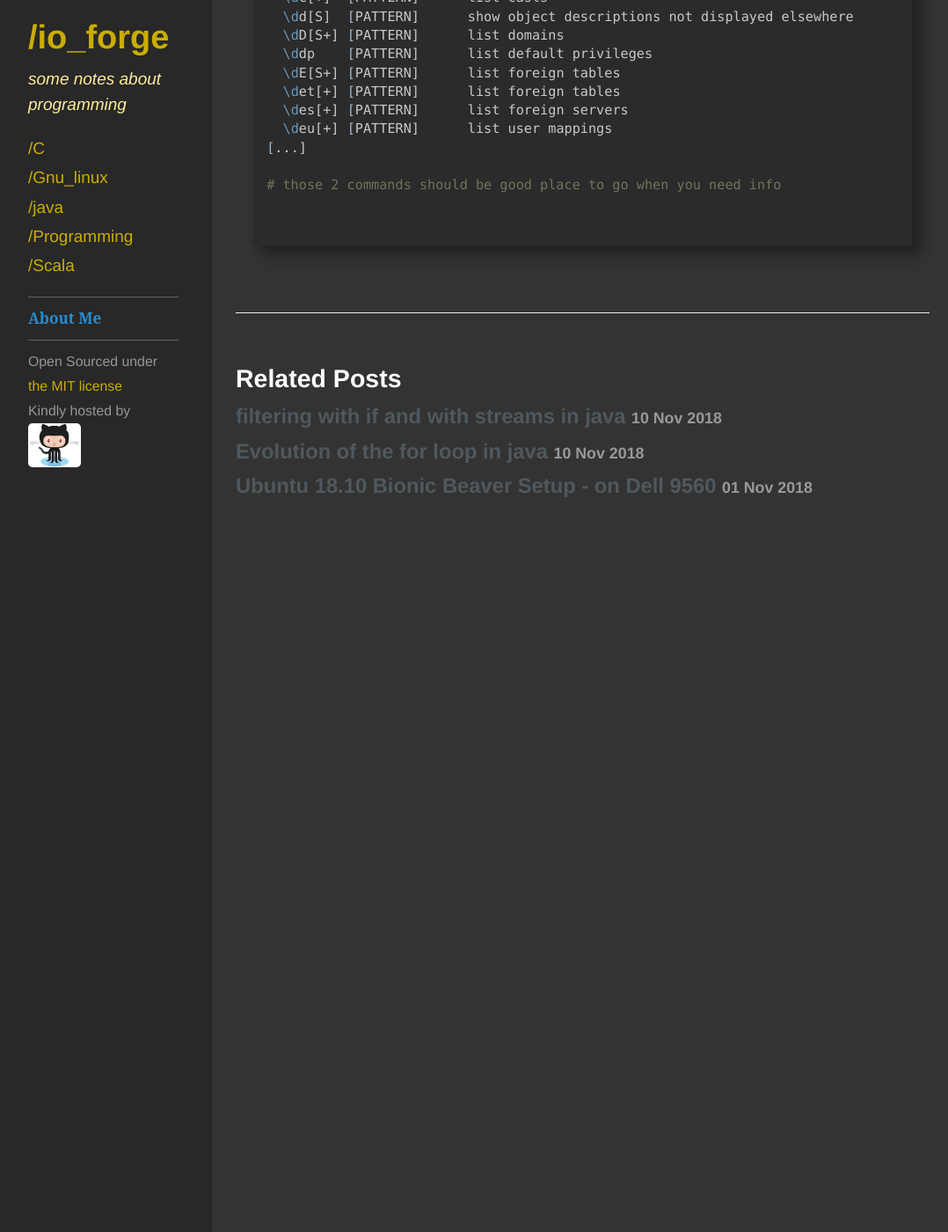
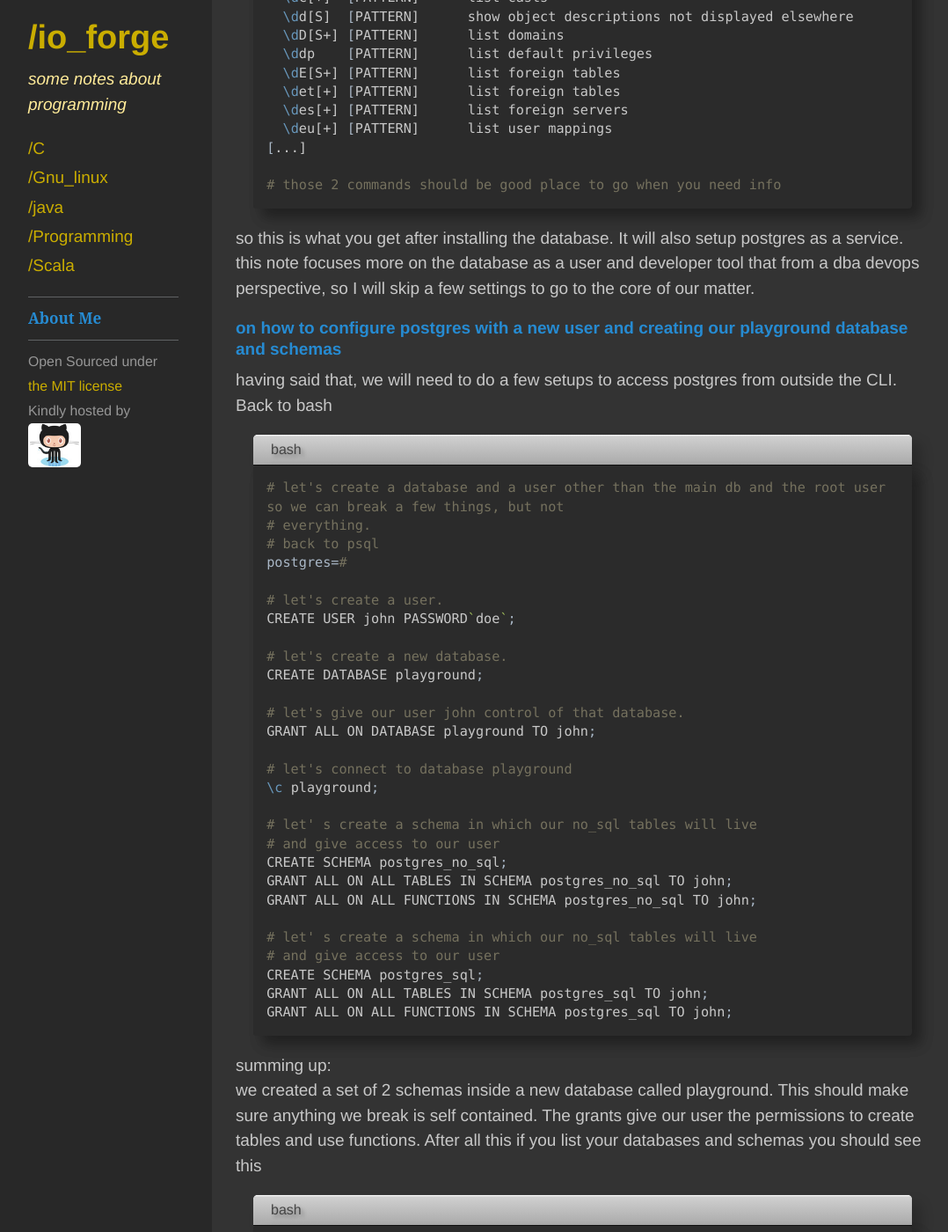
Before and after one commit to JohnnyXavier/johnnyxavier.github.io, a Jekyll site: the page built from _posts/2018-11-26-postgres-nosql-1.md, in a window 1280 px wide and 1400 px high, scrolled down 3448 px. Shown: the whole window at 88% size, without its empty margins (6-1084 px from the left). Built offline with Jekyll 4.4.1, drawn with Linux system fonts in a browser that asks for light colours; comment, search, counter and statistics services are not loaded; before the commit the page ends 4155 px from its top, so only the background shows below that; some of the changed text lies outside the part shown.

````diff
--- a/_posts/2018-11-26-postgres-nosql-1.md
+++ b/_posts/2018-11-26-postgres-nosql-1.md
@@ -138,6 +138,83 @@
 [...]
 
 # those 2 commands should be good place to go when you need info
+```
 
+so this is what you get after installing the database. It will also setup postgres as a service.
+this note focuses more on the database as a user and developer tool that from a dba devops perspective, so I will
+skip a few settings to go to the core of our matter.
 
+##### on how to configure postgres with a new user and creating our playground database and schemas
+having said that, we will need to do a few setups to access postgres from outside the CLI. Back to bash
+###### bash
+```bash
+# let's create a database and a user other than the main db and the root user so we can break a few things, but not
+# everything.
+# back to psql
+postgres=#
+
+# let's create a user.
+CREATE USER john PASSWORD`doe`;
+
+# let's create a new database.
+CREATE DATABASE playground;
+
+# let's give our user john control of that database.
+GRANT ALL ON DATABASE playground TO john;
+
+# let's connect to database playground
+\c playground;
+
+# let' s create a schema in which our no_sql tables will live
+# and give access to our user
+CREATE SCHEMA postgres_no_sql;
+GRANT ALL ON ALL TABLES IN SCHEMA postgres_no_sql TO john;
+GRANT ALL ON ALL FUNCTIONS IN SCHEMA postgres_no_sql TO john;
+
+# let' s create a schema in which our no_sql tables will live
+# and give access to our user
+CREATE SCHEMA postgres_sql;
+GRANT ALL ON ALL TABLES IN SCHEMA postgres_sql TO john;
+GRANT ALL ON ALL FUNCTIONS IN SCHEMA postgres_sql TO john;
 ```
+summing up:<br>
+we created a set of 2 schemas inside a new database called playground. This should make sure anything we break is
+self contained. The grants give our user the permissions to create tables and use functions. After all this if you
+list your databases and schemas you should see this
+
+###### bash
+```bash
+# list all databases with "\l"
+playground=#
+\l
+
+# you should see
+                                  List of databases
+    Name    |  Owner   | Encoding |   Collate   |    Ctype    |   Access privileges
+------------+----------+----------+-------------+-------------+-----------------------
+ playground | postgres | UTF8     | en_GB.UTF-8 | en_GB.UTF-8 | =Tc/postgres         +
+            |          |          |             |             | postgres=CTc/postgres+
+            |          |          |             |             | john=CTc/postgres
+ postgres   | postgres | UTF8     | en_GB.UTF-8 | en_GB.UTF-8 |
+ template0  | postgres | UTF8     | en_GB.UTF-8 | en_GB.UTF-8 | =c/postgres          +
+            |          |          |             |             | postgres=CTc/postgres
+ template1  | postgres | UTF8     | en_GB.UTF-8 | en_GB.UTF-8 | =c/postgres          +
+            |          |          |             |             | postgres=CTc/postgres
+(4 rows)
+
+# list all schemas in playground with "\dn"
+playground=# \dn
+
+# you should see
+      List of schemas
+      Name       |  Owner
+-----------------+----------
+ postgres_no_sql | john
+ postgres_sql    | postgres
+ public          | postgres
+(3 rows)
+```
+this setup will allow the created user `john` to connect to `playground` database with the chosen password and do
+operate on those schemas
+
+##### on how to configure postgres on IntelliJ / DataGrip / dbBeaver
````
